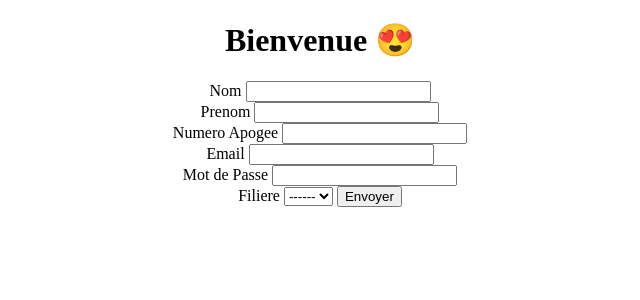
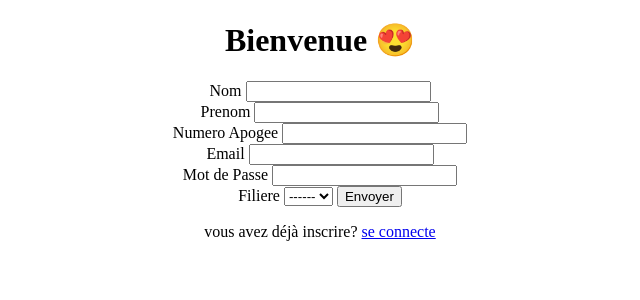
Before and after one commit to abdelghaniBensalih/gestion_absences, a PHP site: page /register.php in a window 1280 px wide. Shown: the top 300 px of the page, without its empty margins (320-960 px from the left). Run offline with PHP 8.4, Linux system fonts and the light colour scheme; data that the repository does not hold is empty.

Commit message:
lien de inscrire vers se connecte

```diff
--- a/gestion_des_absences/register.php
+++ b/gestion_des_absences/register.php
@@ -35,6 +35,7 @@
       <input type="submit" name='subEtu' value="Envoyer">
    </form>
    </div>
+   <p>vous avez déjà inscrire? <a href="index.php">se connecte</a></p>
   </center>
 </body>
 </html>
```
